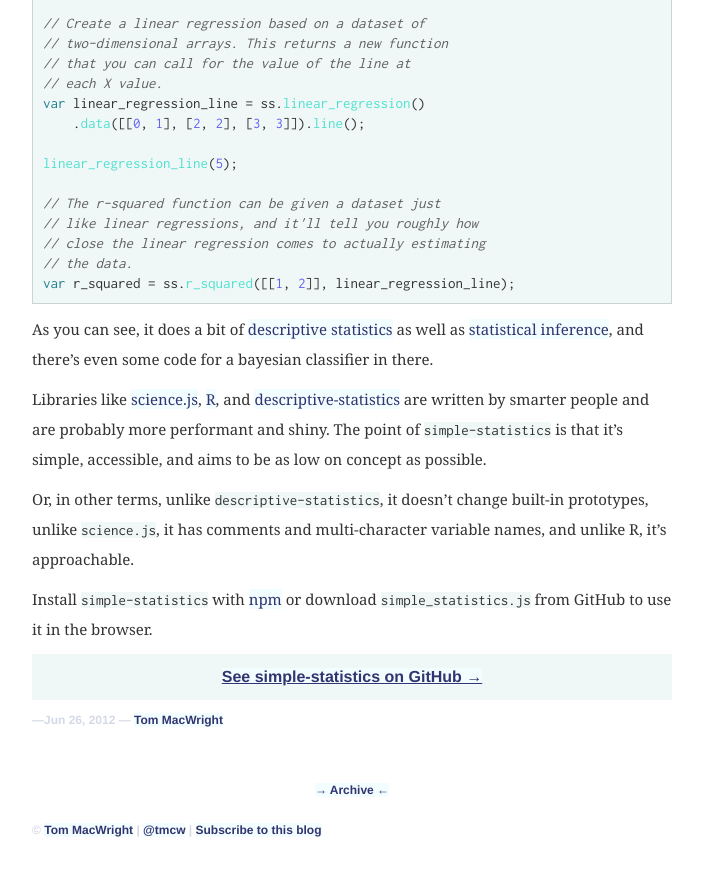
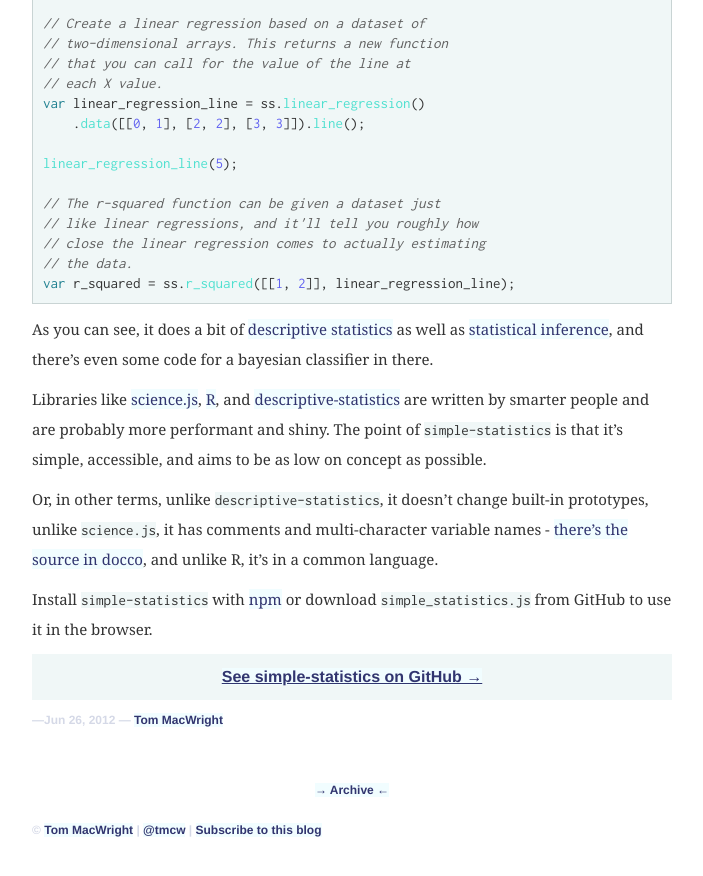
Before and after one commit to konklone/tmcw.github.com, a Jekyll site: the page built from _posts/2012-06-26-simple-statistics.md, in a window 1280 px wide and 900 px high, scrolled down 643 px. Shown: the top 876 px of the window, without its empty margins (288-991 px from the left). Built offline with Jekyll 4.4.1, drawn with Linux system fonts in a browser that asks for light colours; Markdown is read by kramdown in place of the engine named in the settings; comment, search, counter and statistics services are not loaded.

Commit message:
Point to docco

```diff
--- a/_posts/2012-06-26-simple-statistics.md
+++ b/_posts/2012-06-26-simple-statistics.md
@@ -55,8 +55,9 @@
 
 Or, in other terms,
 unlike `descriptive-statistics`, it doesn't change built-in prototypes,
-unlike `science.js`, it has comments and multi-character variable names,
-and unlike R, it's approachable.
+unlike `science.js`, it has comments and multi-character variable names -
+[there's the source in docco](http://macwright.org/simple-statistics/docs/simple_statistics.html),
+and unlike R, it's in a common language.
 
 Install `simple-statistics` with [npm](http://npmjs.org/) or download
 `simple_statistics.js` from GitHub to use it in the browser.
```
